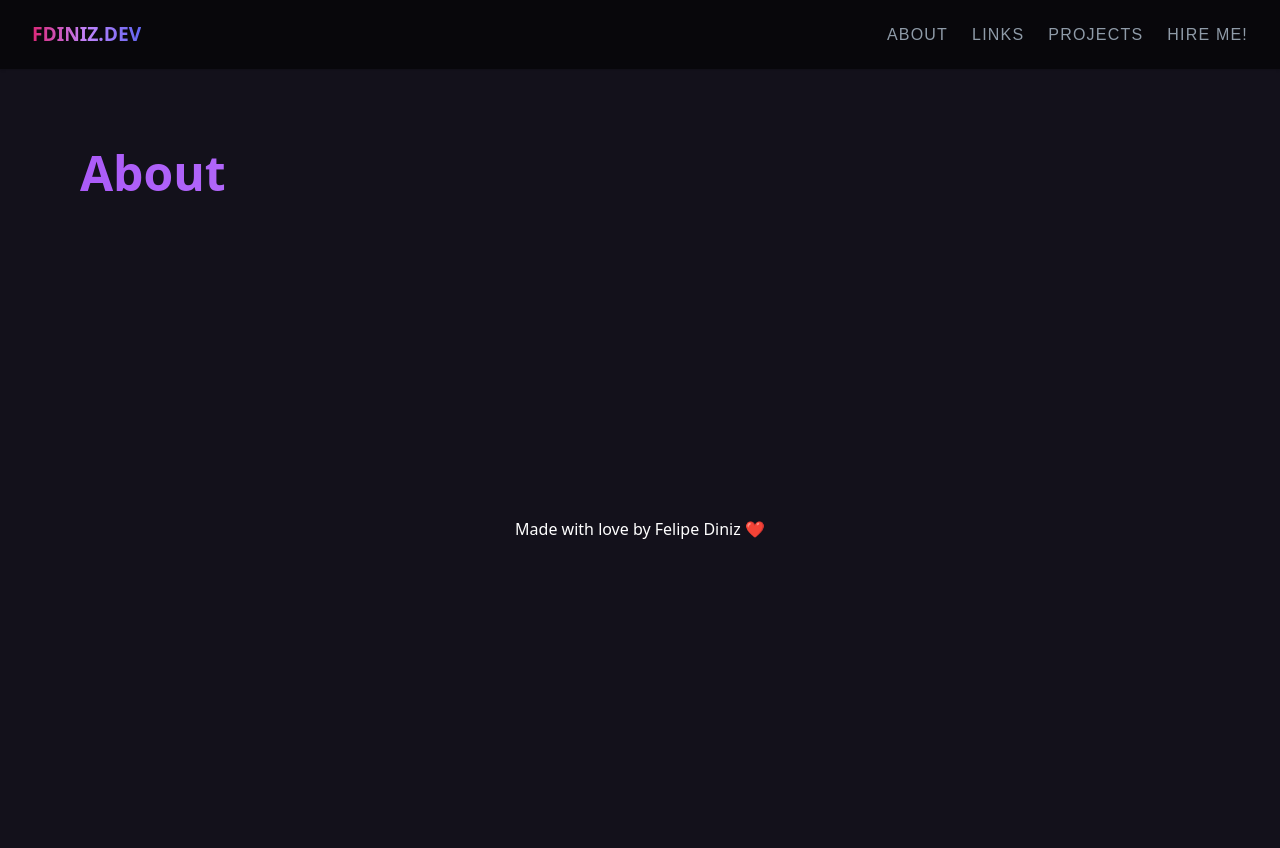
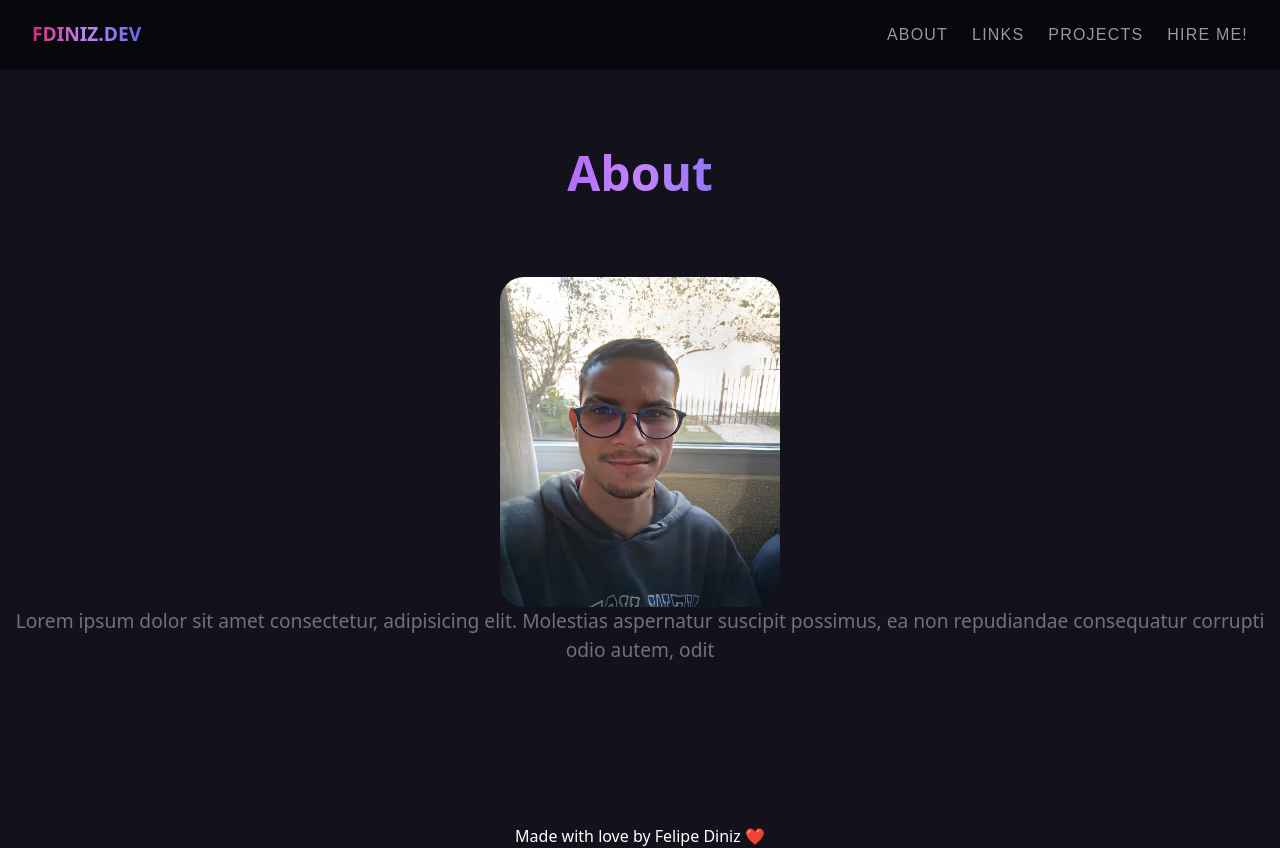
Before and after one commit to dinizdev/fdiniz.dev, a Next.js app: page /About in a window 1280 px wide. Before the commit the page ends 800 px from the top, so only its background shows below. Built offline with nearby package versions, Linux system fonts and the light colour scheme.

Commit message:
add files

```diff
--- a/src/components/Footer/index.tsx
+++ b/src/components/Footer/index.tsx
@@ -2,7 +2,7 @@ export default function Footer() {
   return (
     <div>
       <div className="m-auto h-auto flex-auto">
-        <p className="m-auto h-full pt-60 text-center">
+        <p className="m-auto h-full pt-40 text-center">
           Made with love by Felipe Diniz ❤️️
         </p>
       </div>
--- a/src/pages/About/index.tsx
+++ b/src/pages/About/index.tsx
@@ -1,26 +1,44 @@
 import Head from 'next/head'
+import Image from 'next/image'
 
+import dinizbw from '../../assets/diniz-bw.jpg'
 import Footer from '../../components/Footer'
-import Headbar from '../../components/Headbar'
 
 export default function About() {
   return (
     <div>
-      <Headbar />
       <Head>
         <title>About</title>
         <meta name="description" content="" />
         <link rel="icon" href="/favicon.ico" />
       </Head>
-      <h1 className="bg-gradient-to-r from-purple-500 via-purple-400 to-indigo-500 bg-clip-text p-20 text-left text-5xl font-extrabold text-transparent">
-        About
-      </h1>
+      <section className="itens-center flex w-full justify-center">
+        <h1 className="bg-gradient-to-r from-purple-500 via-purple-400 to-indigo-500 bg-clip-text p-20 text-left text-5xl font-extrabold text-transparent">
+          About
+        </h1>
+      </section>
       <div>
         <nav>
           <ul>
             <a href=""></a>
           </ul>
         </nav>
+        <section className="itens-center flex w-full justify-center">
+          <Image
+            alt="Diniz"
+            className="rounded-3xl border-4 border-solid border-emerald-700"
+            src={dinizbw}
+            width="280"
+            height="330"
+          />
+        </section>
+        <section className="itens-center flex justify-center">
+          <span className=" text-center text-[1.2rem] text-gray-500">
+            Lorem ipsum dolor sit amet consectetur, adipisicing elit. Molestias
+            aspernatur suscipit possimus, ea non repudiandae consequatur
+            corrupti odio autem, odit
+          </span>
+        </section>
       </div>
       <Footer />
     </div>
--- a/src/pages/Links/index.tsx
+++ b/src/pages/Links/index.tsx
@@ -1,34 +1,9 @@
-import axios from 'axios'
-import { GetStaticProps } from 'next'
 import Head from 'next/head'
-import { useEffect, useState } from 'react'
 
 import Footer from '../../components/Footer'
 import Headbar from '../../components/Headbar'
 
-export const getStaticProps: GetStaticProps = async () => {
-  const url = 'https://api.github.com/users/dinizdev'
-  const data = await axios.get(url)
-  return {
-    props: {
-      users: [
-        {
-          ...data.data,
-        },
-      ],
-    },
-  }
-}
-
-export default function Links(props: any) {
-  const [users, setUsers] = useState([])
-  useEffect(() => {
-    if (props.users) {
-      setUsers(props.users)
-      console.log(props.users)
-    }
-  }, [props.users])
-
+export default function Links() {
   return (
     <div>
       <Headbar />
@@ -50,11 +25,6 @@ export default function Links(props: any) {
       </div>
       <div className="grid h-56 grid-cols-2 content-center gap-4 text-center">
         <h2 className="text-center text-2xl">Data fetching links</h2>
-        <ul className="col-start-2 text-2xl">
-          {users.map((users: any) => (
-            <p key={users.name}>{users.name}</p>
-          ))}
-        </ul>
       </div>
       <Footer />
     </div>
--- a/src/pages/_app.tsx
+++ b/src/pages/_app.tsx
@@ -1,8 +1,15 @@
 import '../styles/globals.css'
 import type { AppProps } from 'next/app'
 
+import Headbar from '../components/Headbar'
+
 function MyApp({ Component, pageProps }: AppProps) {
-  return <Component {...pageProps} />
+  return (
+    <>
+      <Headbar />
+      <Component {...pageProps} />
+    </>
+  )
 }
 
 export default MyApp
--- a/src/pages/index.tsx
+++ b/src/pages/index.tsx
@@ -1,15 +1,14 @@
+/* eslint-disable @next/next/no-page-custom-font */
 import { motion } from 'framer-motion'
 import type { NextPage } from 'next'
 import Head from 'next/head'
 import { ImFolderDownload } from 'react-icons/im'
 
 import Footer from '../components/Footer'
-import Headbar from '../components/Headbar'
 
 const Home: NextPage = () => {
   return (
     <div>
-      <Headbar />
       <Head>
         <title>Felipe Diniz</title>
         <meta name="description" />
--- a/src/styles/globals.css
+++ b/src/styles/globals.css
@@ -21,7 +21,7 @@ html,body,#__next{
   box-sizing: border-box;
 }
 
-a {
+a{
   color: inherit;
   text-decoration: none;
   font-weight:500;
```
Also changed, not shown: src/assets/diniz-bw.jpg (added).
